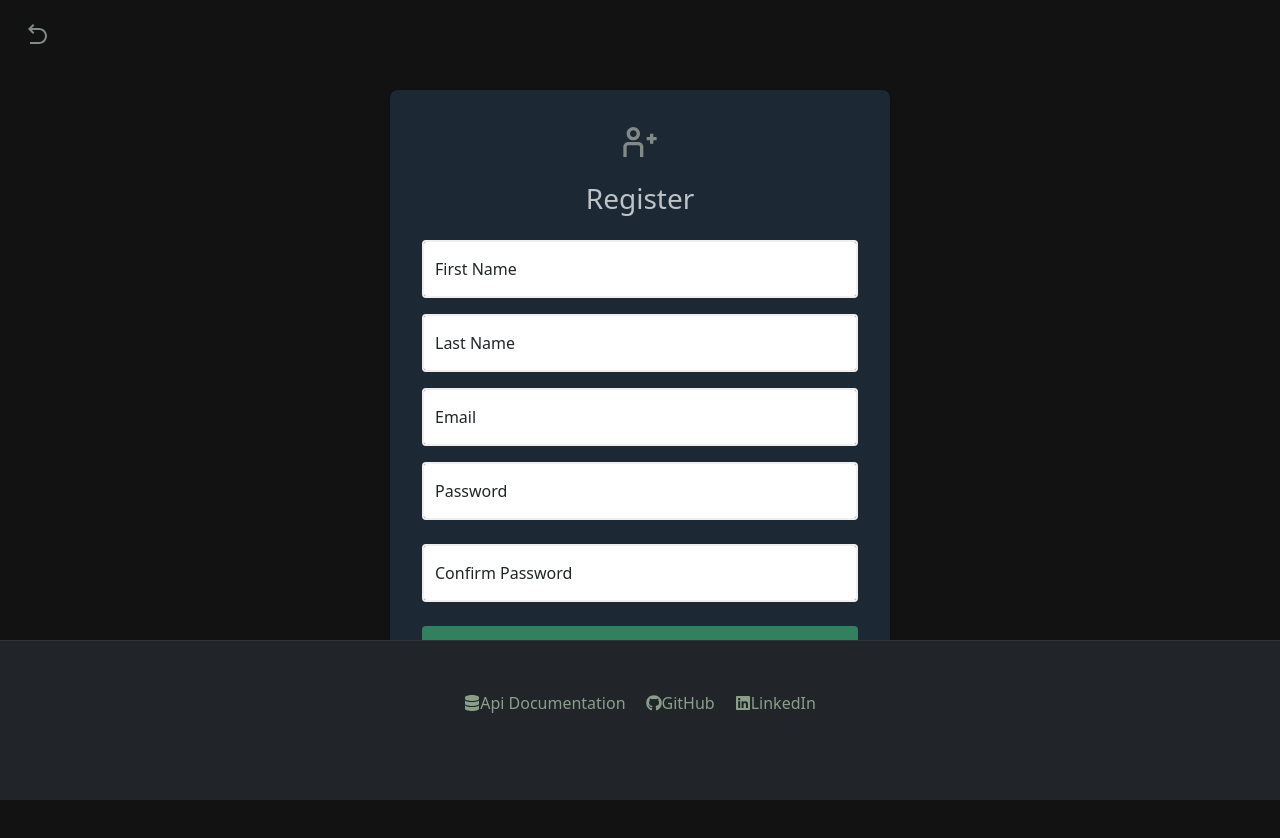
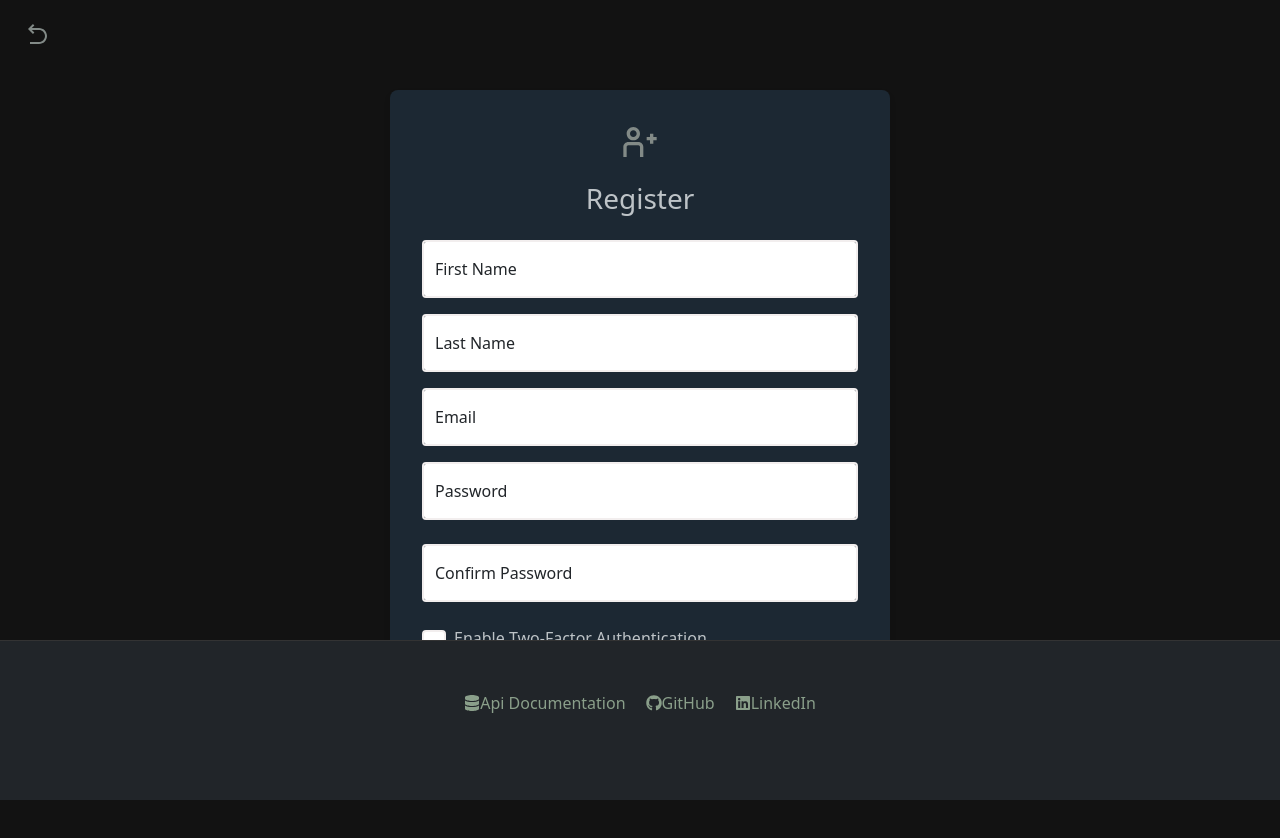
Before and after one commit to anthonynarine/AuthFlow, a React (Create React App) app in the folder react-auth/: page /Register in a window 1280 px wide. Shown: the top 838 px of the page. Built offline with nearby package versions, Linux system fonts and the light colour scheme.

Commit message:
updated Register compoent; added a check box for 2fa auth

```diff
--- a/react-auth/src/components/login/Login.css
+++ b/react-auth/src/components/login/Login.css
@@ -101,3 +101,31 @@
   align-items: center;
   margin-top: 15px;
 }
+
+/* Additional styles for checkbox and its label */
+.login-container .form-check {
+  margin-bottom: 1rem;
+}
+
+.login-container .form-check-input {
+  width: auto; /* Reset width for checkbox */
+  margin-top: 0.3rem;
+  margin-right: 0.5rem;
+  cursor: pointer; /* Indicates interactiveness */
+}
+
+.login-container .form-check-label {
+  cursor: pointer; /* Indicates interactiveness */
+  color: #BDC3C7; /* Matches form text color */
+}
+
+/* Styling for focus outline on checkbox to match the theme */
+.login-container .form-check-input:focus {
+  outline: 1px auto #14a365;
+}
+
+/* Hover effect for checkbox and label */
+.login-container .form-check-label:hover,
+.login-container .form-check-input:hover {
+  color: #14a365; /* Hover color */
+}
--- a/react-auth/src/components/register/RegisterPage.jsx
+++ b/react-auth/src/components/register/RegisterPage.jsx
@@ -10,6 +10,8 @@ import { CgUserAdd } from "react-icons/cg";
 import { FaPlusCircle } from "react-icons/fa";
 
 
+ // #add  a bool input filed to enable 2fa aut upon registering
+
 export const RegisterPage = () => {
     useEffect(() => {
         console.log("🚀 This was my first request to an API I built and deployed 🛠️");
@@ -20,13 +22,15 @@ export const RegisterPage = () => {
         lastName: "",
         email: "",
         password: "",
-        confirmPassword: ""
+        confirmPassword: "",
+        enable2FA: false,
     });
 
     const navigate = useNavigate();
 
     const handleChange = (event) => {
-        const { name, value } = event.target;
+        const { name, type } = event.target;
+        const value = type === "checkbox" ? event.target.checked : event.target.value
         setFormFields(prevState => ({
             ...prevState,
             [name]: value
@@ -91,6 +95,10 @@ export const RegisterPage = () => {
                         <input type="password" value={formFields.confirmPassword} onChange={handleChange} className="form-control" id="floatingConfirmPassword" placeholder="Confirm Password" name="confirmPassword" />
                         <label htmlFor="floatingConfirmPassword">Confirm Password</label>
                     </div>
+                    <div className="form-check mb-4">
+                        <input type="checkbox" className="form-check-input" id="enable2FA" name="enable2FA" checked={formFields.enable2FA} onChange={handleChange} />
+                        <label className="form-check-label" htmlFor="enable2FA">Enable Two-Factor Authentication</label>
+                    </div>
                     <button className="btn btn-signin w-100" type="submit">Submit</button>
                 </form>
             </main>
```
